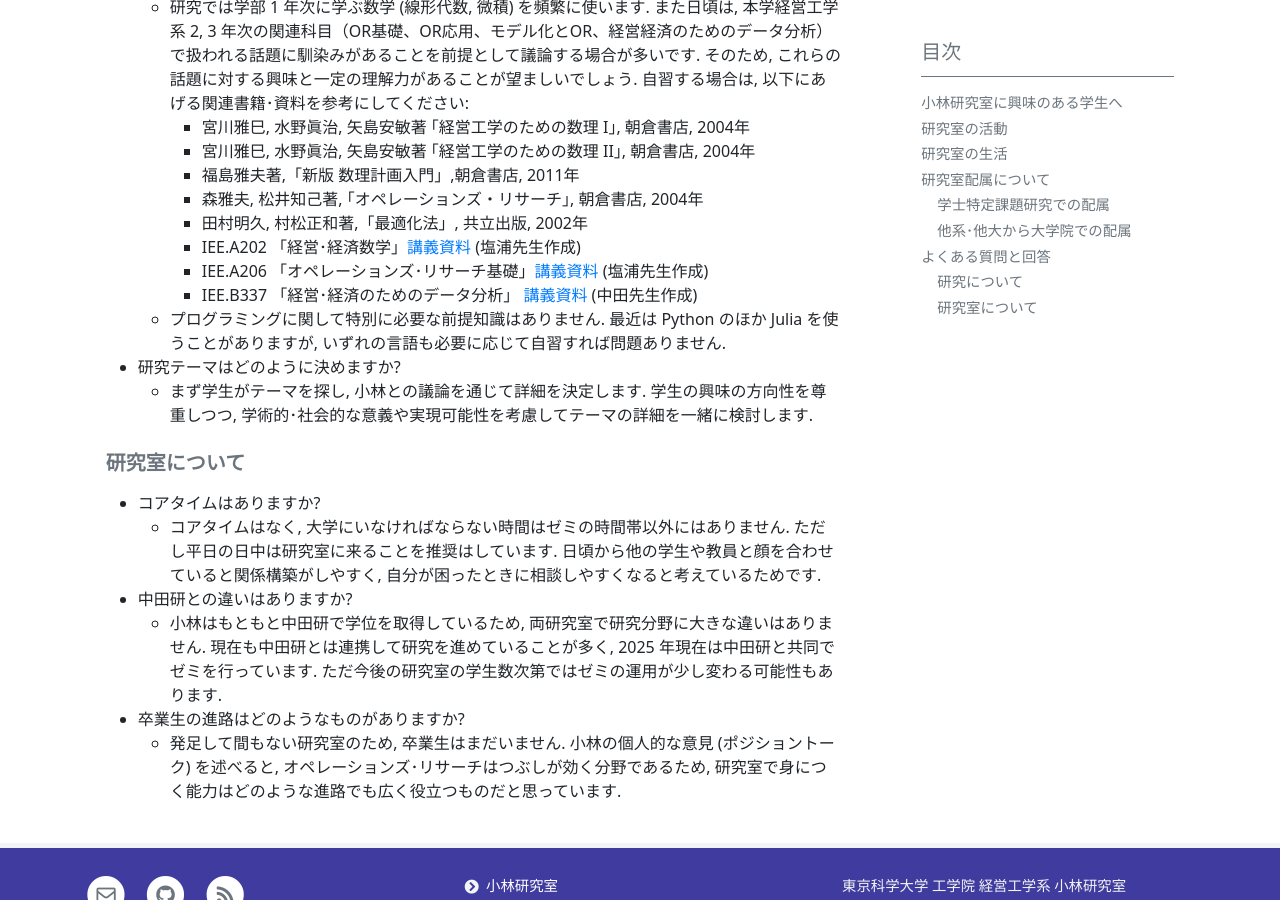
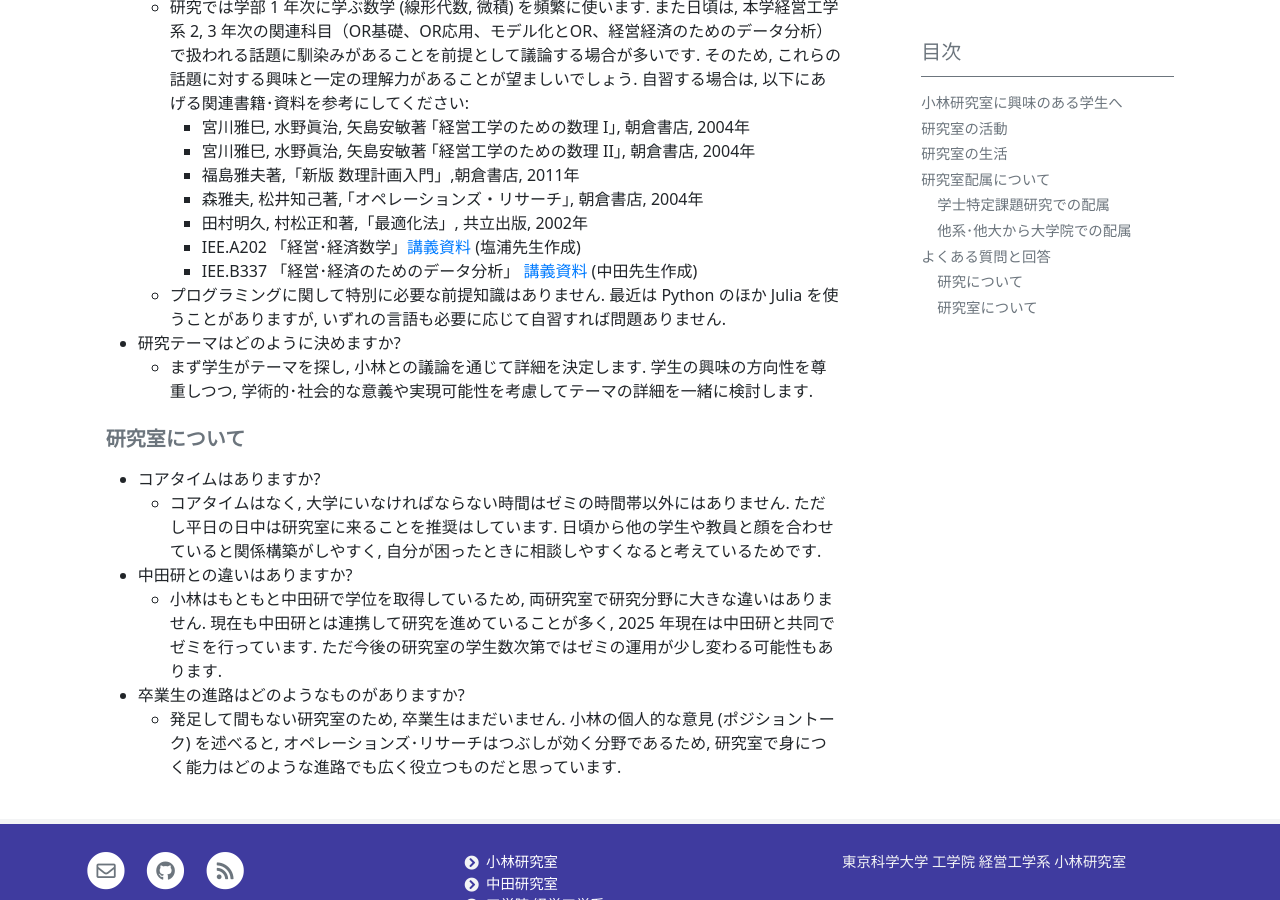
Before and after one commit to isct-koba-lab/isct-koba-lab.github.io, a Jekyll site: the page built from pages/for-students.md, in a window 1280 px wide and 900 px high, scrolled down 1888 px. Built offline with Jekyll 4.4.1, drawn with Linux system fonts in a browser that asks for light colours.

Commit message:
for students

```diff
--- a/pages/for-students.md
+++ b/pages/for-students.md
@@ -69,7 +69,6 @@ toc: true
       - 森雅夫, 松井知己著, ｢オペレーションズ・リサーチ｣, 朝倉書店, 2004年
       - 田村明久, 村松正和著,「最適化法」, 共立出版, 2002年
       - IEE.A202 「経営･経済数学」[講義資料](https://drive.google.com/drive/folders/14LUq0LcRQp0B7ZfuQsuW7fu7k9fx6WVI) (塩浦先生作成)
-      - IEE.A206 「オペレーションズ･リサーチ基礎」[講義資料](http://www.shioura-lab.iee.e.titech.ac.jp/shioura/teaching/orf24/index.html) (塩浦先生作成)
       - IEE.B337 「経営･経済のためのデータ分析」 [講義資料](https://www.nakatalab.iee.e.titech.ac.jp/text/nakata.html) (中田先生作成)
   - プログラミングに関して特別に必要な前提知識はありません. 最近は Python のほか Julia を使うことがありますが, いずれの言語も必要に応じて自習すれば問題ありません.
 - 研究テーマはどのように決めますか?
```
